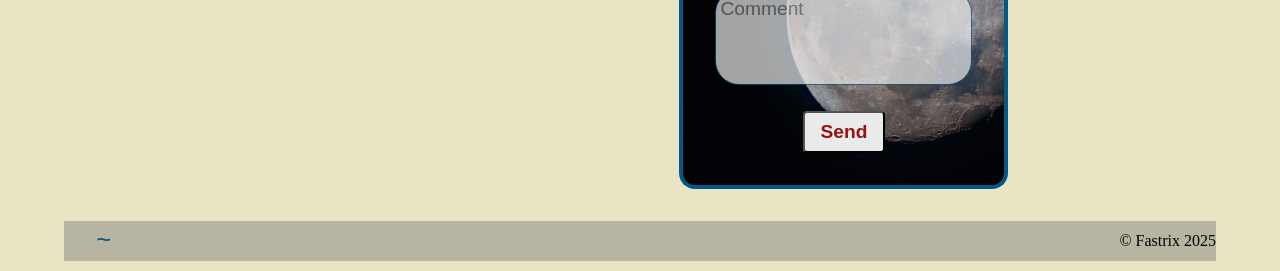
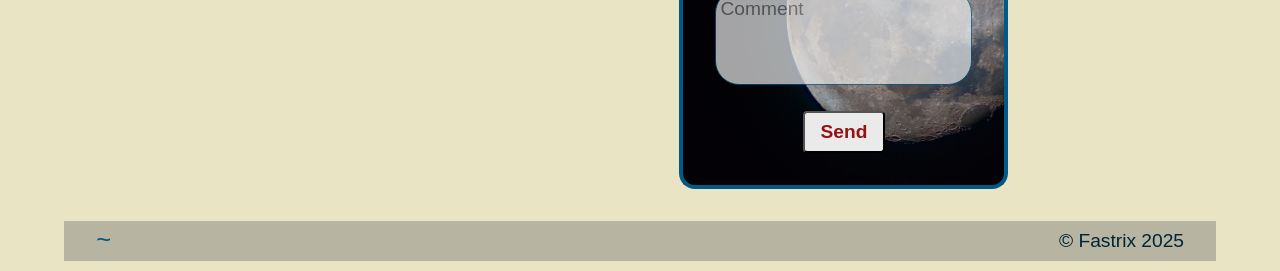
Before and after one commit to Fastrix161/Fastrix161.github.io, a plain HTML site: page index.html in a window 1280 px wide. Shown: the part 3203-3474 px from the top of the page. Drawn offline with Linux system fonts and the light colour scheme; a web font is replaced by a local one.

Commit message:
Update styles.css

```diff
--- a/styles.css
+++ b/styles.css
@@ -1,4 +1,6 @@
+
 @import url('https://fonts.googleapis.com/css2?family=Noto+Sans+Old+South+Arabian&family=Roboto+Mono:ital,wght@0,100..700;1,100..700&family=Tektur:wght@400..900&family=Winky+Sans:ital,wght@0,300..900;1,300..900&display=swap');
+
 *{
     scroll-behavior: smooth ;
 }
@@ -528,7 +530,7 @@ footer{
     align-items: center;
     background-color: var(--biege2);
 }
-#foot_text
+#foot_text{
     font-size: 1.2rem;
     padding-right: 2rem;
     font-family: var(--font2);
```
